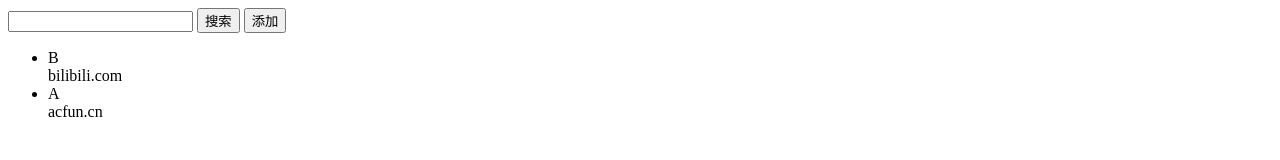
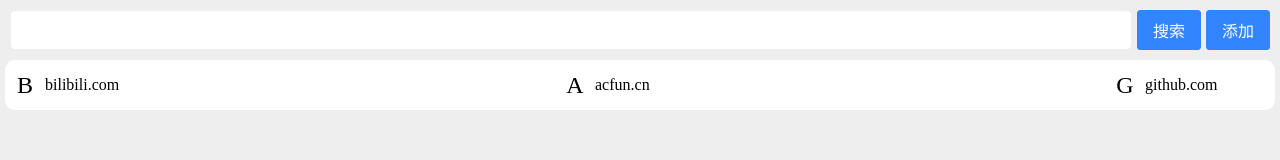
Before and after one commit to pkc918/Navigation, a plain HTML site: page src/index.html in a window 1280 px wide. Drawn offline with Linux system fonts and the light colour scheme.

Commit message:
移动端 css 布局

```diff
--- a/src/index.html
+++ b/src/index.html
@@ -29,6 +29,12 @@
             <div class="link">acfun.cn</div>
           </div>
         </li>
+        <li>
+          <div class="site">
+            <div class="logo">G</div>
+            <div class="link">github.com</div>
+          </div>
+        </li>
       </ul>
     </main>
     <script src="main.js"></script>
--- a/src/style.less
+++ b/src/style.less
@@ -1,5 +1,44 @@
+/* css reset */
+* {
+  box-sizing: border-box;
+}
+* {
+  margin: 0;
+  padding: 0;
+}
+*::before,
+*::after {
+  box-sizing: border-box;
+}
+ul > li {
+  list-style-type: none;
+}
+/* style */
+body {
+  background-color: #eee;
+}
 .globalHeader {
+  // border: 1px solid red;
+  margin: 10px;
+  display: flex;
+  justify-content: space-between;
   input {
+    width: 100%;
+    height: 40px;
+    border: 1px solid #eee;
+    padding: 5px 10px;
+    border-radius: 5px;
+  }
+
+  button {
+    white-space: nowrap;
+    margin-left: 5px;
+    padding: 0 15px;
+    background-color: #3385ff;
+    border: 1px solid #3385ff;
+    font-size: 16px;
+    border-radius: 3px;
+    color: #fff;
   }
 
   .searchWeb {
@@ -11,12 +50,37 @@
 
 .globalMain {
   .siteList {
+    margin: 0 5px;
+    padding: 10px 0;
+    background-color: #fff;
+    display: flex;
+    flex-wrap: wrap;
+    justify-content: space-between;
+    border-radius: 10px;
     li {
+      height: 30px;
+      display: flex;
+      align-items: center;
       .site {
+        width: 170px;
+        display: flex;
+        flex-wrap: nowrap;
         .logo {
+          width: 40px;
+          font-size: 24px;
+          white-space: nowrap;
+          display: flex;
+          justify-content: center;
+          align-items: center;
         }
-
         .link {
+          flex: 1;
+          overflow: hidden;
+          text-overflow: ellipsis;
+          white-space: nowrap;
+          font-size: 16px;
+          display: flex;
+          align-items: center;
         }
       }
     }
```
Also changed, not shown: src/style.css.
